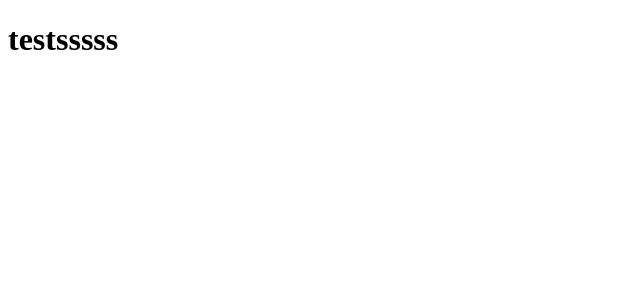
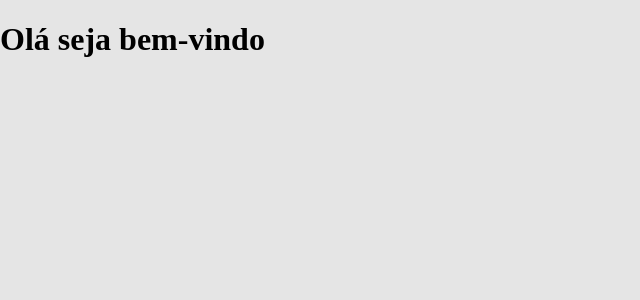
Before and after one commit to kaiogama18/challenge-login-frontend, a Next.js app: page / in a window 1280 px wide. Shown: the top 300 px of the page, without its empty margins (0-640 px from the left). Built offline with nearby package versions, Linux system fonts and the light colour scheme.

Commit message:
Style-component [ok]
Signed-off-by: Kaio Gama <kaioeduardoescar@gmail.com>

```diff
--- a/pages/_app.tsx
+++ /dev/null
@@ -1,7 +0,0 @@
-import { AppProps } from 'next/app'
-
-const App: React.FC<AppProps> = ({ Component, pageProps }) => {
-  return <Component {...pageProps} />
-}
-
-export default App
--- /dev/null
+++ b/src/pages/_app.tsx
@@ -0,0 +1,16 @@
+import { AppProps } from 'next/app'
+import { ThemeProvider } from 'styled-components'
+import GlobalStyle from '../styles/global'
+import theme from '../styles/theme'
+
+
+const App: React.FC<AppProps> = ({ Component, pageProps }) => {
+    return (
+        <ThemeProvider theme={theme}>
+            <Component {...pageProps} />
+            <GlobalStyle />
+        </ThemeProvider>
+    )
+}
+
+export default App
--- a/pages/_document.tsx
+++ b/src/pages/_document.tsx
@@ -1,4 +1,12 @@
-import Document, { DocumentContext, DocumentInitialProps } from 'next/document'
+import Document, {
+    DocumentContext,
+    DocumentInitialProps,
+
+    Head, Html,
+
+    Main,
+    NextScript
+} from 'next/document'
 import { ServerStyleSheet } from 'styled-components'
 
 class MyDocument extends Document {
@@ -30,6 +38,29 @@ class MyDocument extends Document {
             sheet.seal()
         }
     }
+    render(): JSX.Element {
+        return (
+            <Html lang="pt">
+                <Head>
+                    <meta charSet="utf-8" />
+
+                    <link rel="preconnect" href="https://fonts.gstatic.com" />
+                    <link
+                        href="https://fonts.googleapis.com/css2?family=Montserrat:400,600"
+                        rel="stylesheet"
+                    />
+
+
+                    <link rel="icon" href="/favicon.ico" />
+
+                    <body>
+                        <Main />
+                        <NextScript />
+                    </body>
+                </Head>
+            </Html>
+        )
+    }
 }
 
 export default MyDocument
--- a/pages/index.tsx
+++ b/src/pages/index.tsx
@@ -5,11 +5,10 @@ const Home: React.FC = () => {
         <div>
             <Head>
                 <title>Create Next App</title>
-                <link rel="icon" href="/favicon.ico" />
             </Head>
 
             <main>
-                <h1>testsssss</h1>
+                <h1>Olá seja bem-vindo</h1>
             </main>
         </div>
     )
--- /dev/null
+++ b/src/styles/global.ts
@@ -0,0 +1,24 @@
+import { createGlobalStyle } from 'styled-components'
+
+export default createGlobalStyle`
+    html,
+    body {
+    background: ${props => props.theme.colors.background};
+    padding: 0;
+    margin: 0;
+
+
+    font: 400  Montserrat, sans-serif;
+}
+
+    * {
+        box-sizing: border-box;
+    }
+`
+
+// export const Title = styled.h1`
+//     font-style: normal;
+//     font-weight: normal;
+//     font-size: 40px;
+//     line-height: 48px;
+// `
--- /dev/null
+++ b/src/styles/theme.ts
@@ -0,0 +1,10 @@
+const theme = {
+    colors: {
+        background: '#E5E5E5',
+        text: '#383E71',
+        primary: '#383E71',
+        secondary: '#9D25B0'
+    }
+}
+
+export default theme
```
Also changed, not shown: src/styles/styled.d.ts (added, +9 -0 lines), src/pages/api/hello.js (renamed from pages/api/hello.js).
